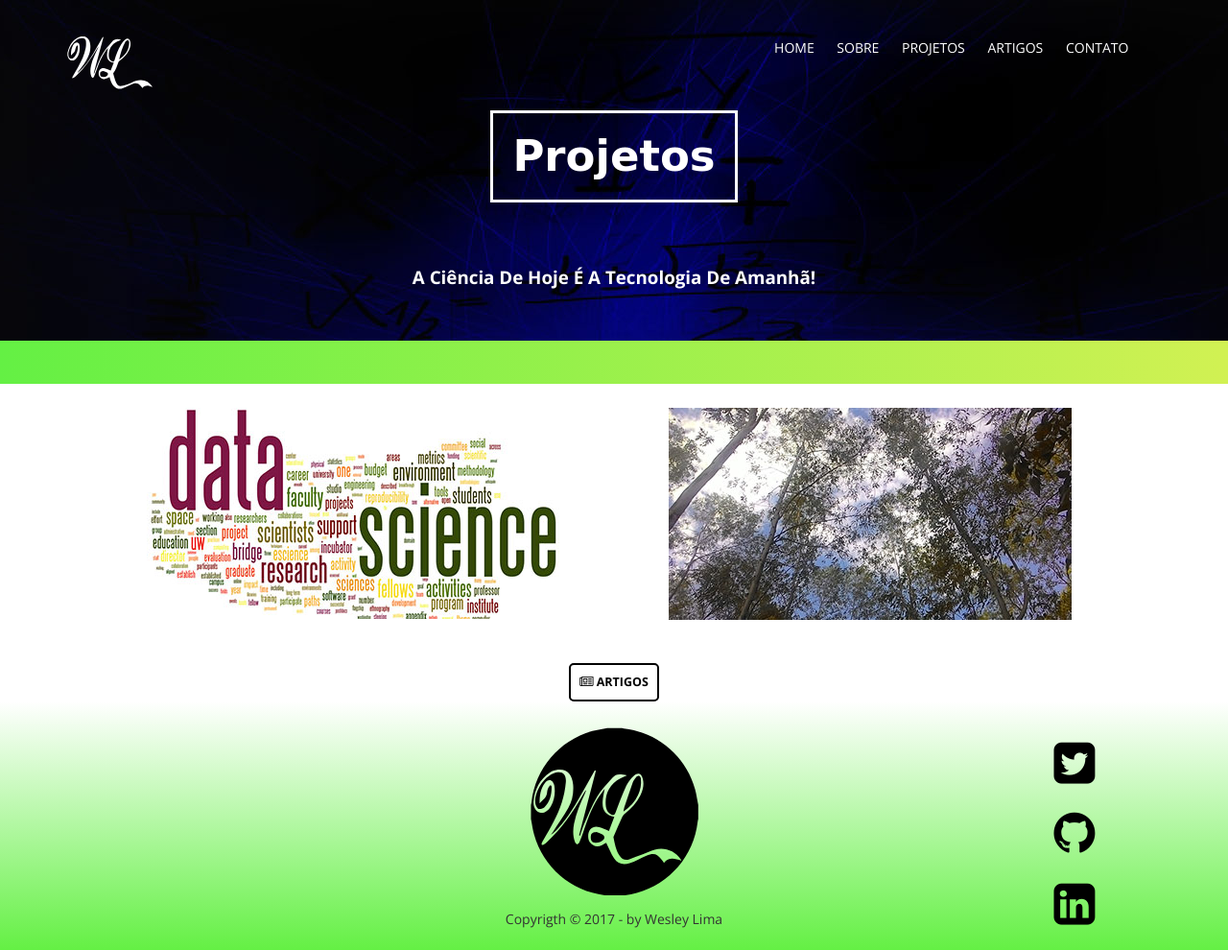
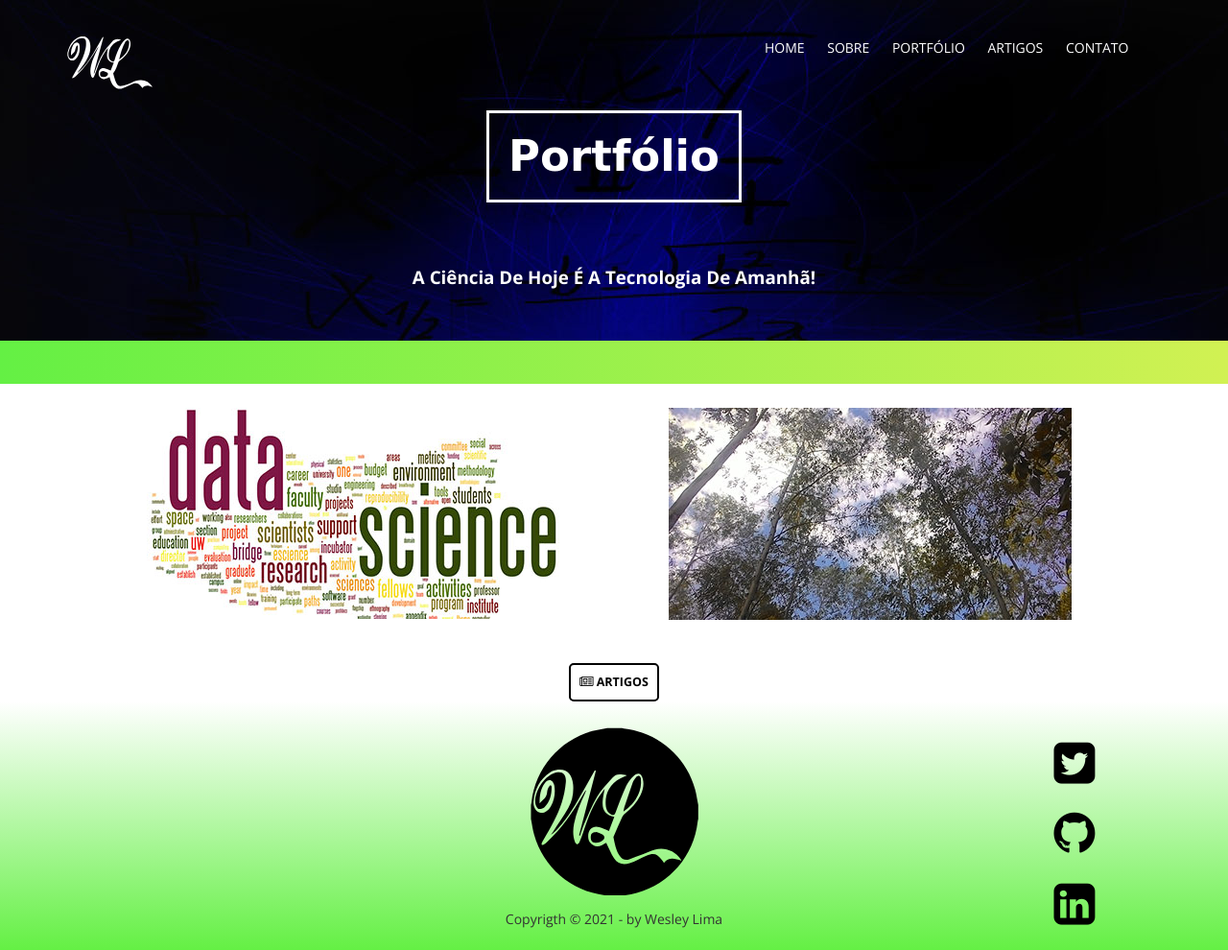
Before and after one commit to WesleyJw/wesleyjw.github.io, a website: page projects.html in a window 1280 px wide. Shown: the whole page at 96% size. Drawn offline with nearby package versions, Linux system fonts and the light colour scheme; a web font is replaced by a local one.

Commit message:
Modifica termo projeto por portfolio

```diff
--- a/projects.html
+++ b/projects.html
@@ -2,7 +2,7 @@
 <html lang="pt-br">
   	<head>
     	<meta charset="utf-8">
-    	<title>Wesley Lima</title>
+    	<title>Dr. Wesley Lima</title>
     	<meta name="viewport" content="width=device-width, initial-scale=1">
     	<link rel="stylesheet" type="text/css" href="css/geral.css">
     	<link rel="stylesheet" href="bower_components/wow/css/libs/animate.css">
@@ -14,7 +14,7 @@
 			<ul>
 				<li><a href="index.html">Home</a></li>
 				<li><a href="sobre.html">Sobre</a></li>
-				<li><a href="projects.html">Projetos</a></li>
+				<li><a href="projects.html">Portfólio</a></li>
 				<li><a href="papers.html">Artigos</a></li>
 				<li><a href="contato.html">Contato</a></li>
 			</ul>
@@ -32,7 +32,7 @@
 							<ul>
 								<li><a href="index.html">Home</a></li>
 								<li><a href="sobre.html">Sobre</a></li>
-								<li><a href="projects.html">Projetos</a></li>
+								<li><a href="projects.html">Portfólio</a></li>
 								<li><a href="papers.html">Artigos</a></li>
 								<li><a href="contato.html">Contato</a></li>
 							</ul>
@@ -50,7 +50,7 @@
 							</ul>
 						</div>
 					</div>
-					<h1><strong> Projetos</strong></h1>
+					<h1><strong> Portfólio</strong></h1>
 					<p>A ciência de hoje é a tecnologia de amanhã!</p>
 				</div>
 			</header>
@@ -63,7 +63,7 @@
 									<img src="imagens/datascience.jpg" alt="Fot Data Science">
 									<figcaption>
 										<a href="#" class="lightbox">
-											<h3>Projeto</h3>
+											<h3>Portfólio</h3>
 											<p>Data Science</p>
 										</a>
 										<div class="overlay"></div>
@@ -99,7 +99,7 @@
 					<a href="index.html">
 						<img src="imagens/logo_rodape_new.svg" alt="Logo Rodape">
 					</a>
-					<p>Copyrigth &copy 2017 - by Wesley Lima</p>
+					<p>Copyrigth &copy 2021 - by Wesley Lima</p>
 				</div>
 				<div class="redes_sociais">
 					<ul class="redes">
```
Also changed, not shown: contato.html (+4 -4 lines), index.html (+8 -8 lines), papers.html (+4 -4 lines), sobre.html (+6 -6 lines).
